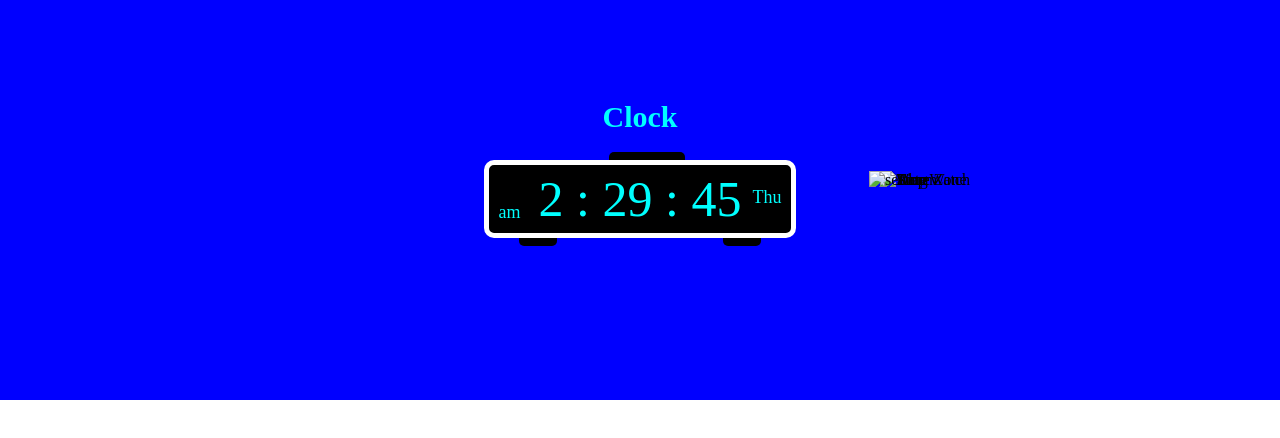
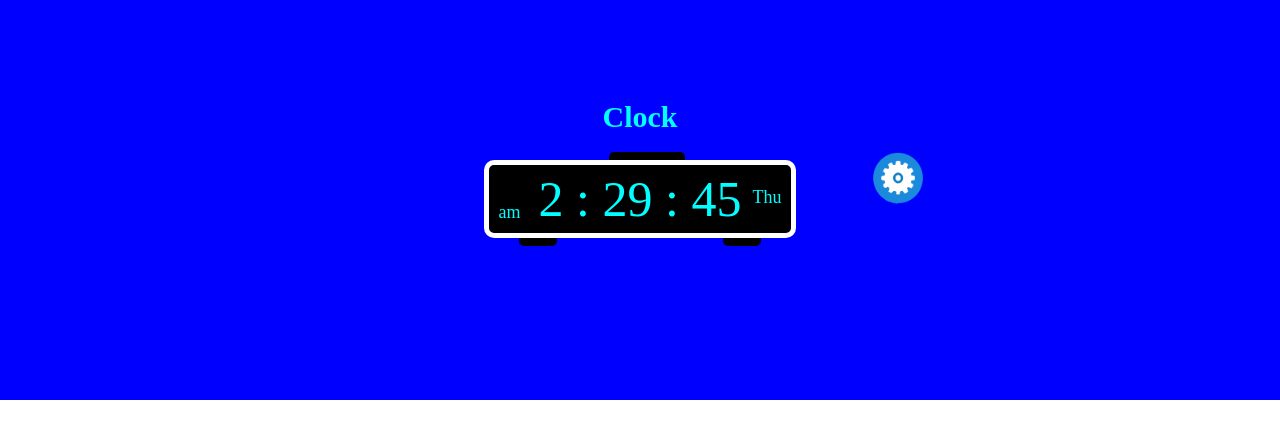
Before and after one commit to Arbazkhan-cs/MultiDigitalClock, a plain HTML site: page index.html in a window 1280 px wide. Drawn offline with Linux system fonts and the light colour scheme.

Commit message:
Update index.html

```diff
--- a/index.html
+++ b/index.html
@@ -25,27 +25,27 @@
 
         <div class="menu">
             <div class="setting">
-                <img src="/Clock/img/setting.png" alt="setting" class="size" title="Setting">
+                <img src="img/setting.png" alt="setting" class="size" title="Setting">
             </div>
 
             <li style="--i:0;">
-                <img src="/Clock/img/alarm-icon.png" class="size" title="Alarm">
+                <img src="img/alarm-icon.png" class="size" title="Alarm">
             </li>
 
             <li style="--i:1;">
-                <img src="/Clock/img/clockicon.webp" class="size" title="Time">
+                <img src="img/clockicon.webp" class="size" title="Time">
             </li>
 
             <li style="--i:2;">
-                <img src="/Clock/img/timmer icon3.png" class="size" title="Stop Watch">
+                <img src="img/timmer icon3.png" class="size" title="Stop Watch">
             </li>
 
             <li style="--i:3;">
-                <img src="/Clock/img/calender.png" class="size" title="Date">
+                <img src="img/calender.png" class="size" title="Date">
             </li>
 
             <li style="--i:4;">
-                <img src="/Clock/img/time zone.png" class="size" title="Time Zone">
+                <img src="img/time zone.png" class="size" title="Time Zone">
             </li>
         </div>
 
```
